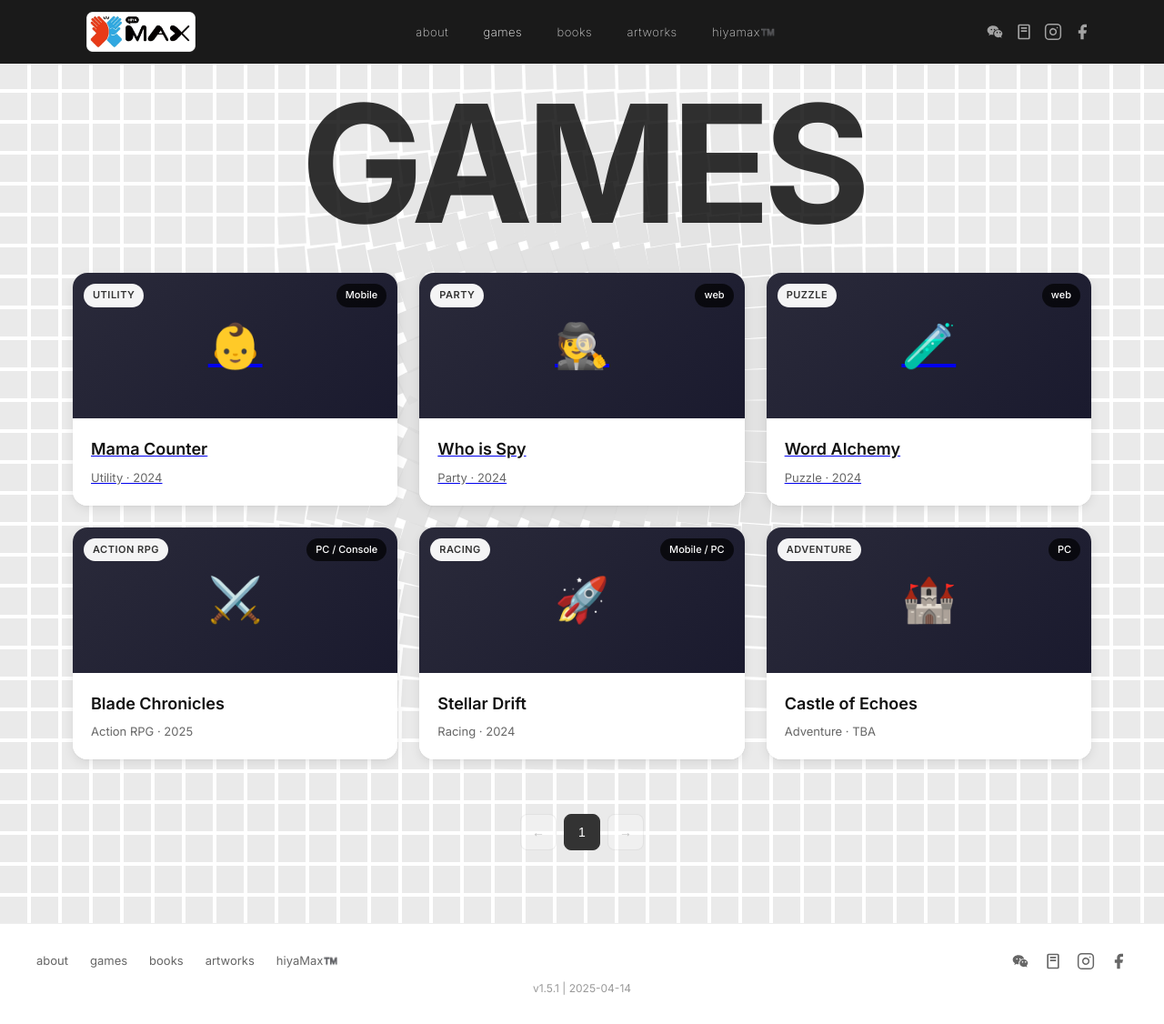
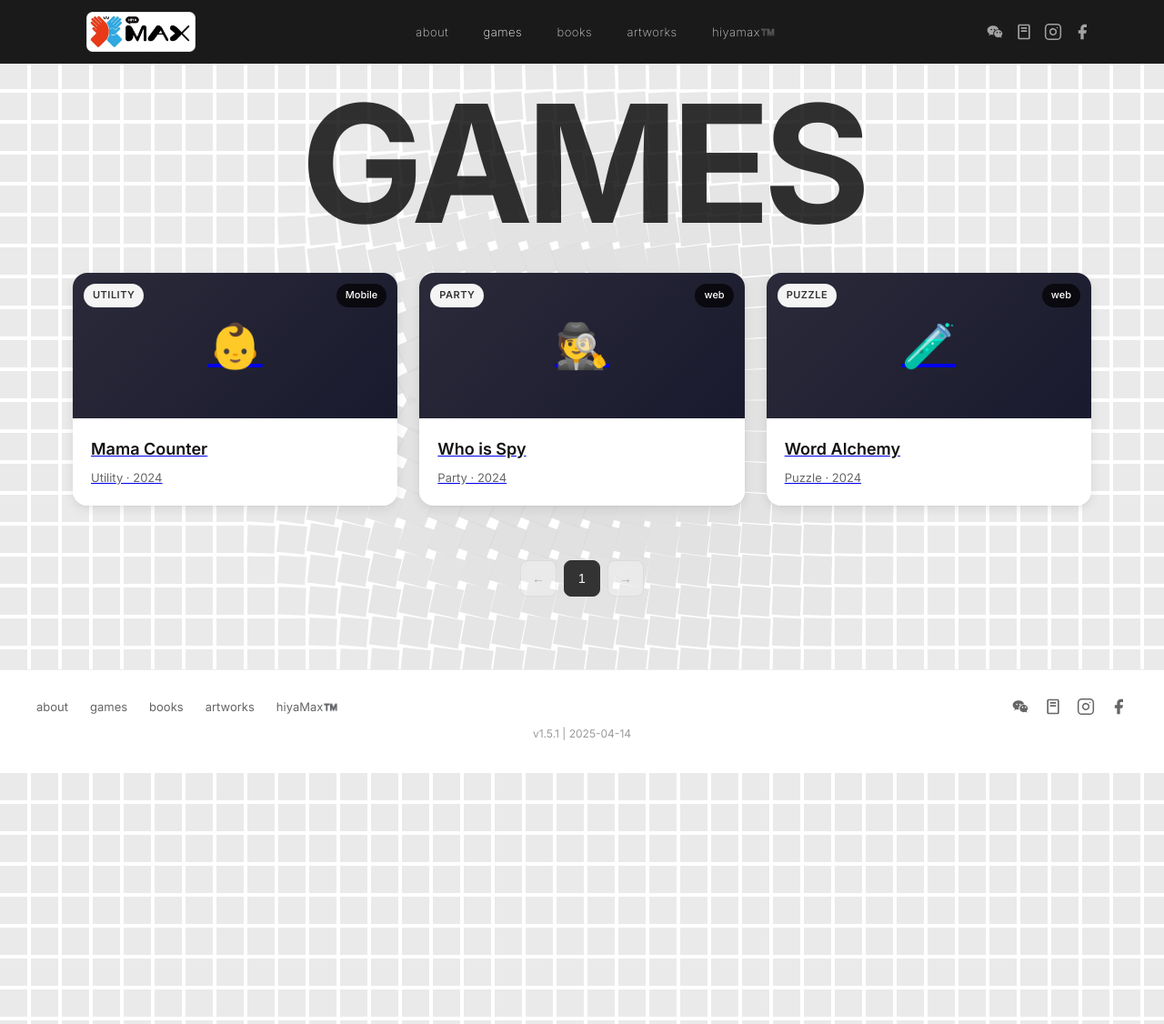
Before and after one commit to hiyaScott/hiyamax-home, a Jekyll site: the page built from games.html, in a window 1280 px wide and 1126 px high. Shown: the whole window at 91% size. Built offline with Jekyll 4.4.1, drawn with Linux system fonts in a browser that asks for light colours.

Commit message:
Test: show only 3 real games (remove placeholders)

```diff
--- a/_layouts/games-list.html
+++ b/_layouts/games-list.html
@@ -21,27 +21,6 @@ layout: default
     <div class="games-grid" id="gamesGrid">
       {% for game in site.games %}
         {% include game-card-full.html game=game %}
-      {% endfor %}
-
-      <!-- Placeholder cards (9 cards, all on page 1) -->
-      {% assign placeholders = "Blade Chronicles,Stellar Drift,Castle of Echoes,Precision Strike,Tidal Forces,Mind Maze,Inferno Protocol,Canvas Odyssey,Voltage Rush" | split: "," %}
-      {% assign emojis = "⚔️,🚀,🏰,🎯,🌊,🧩,🔥,🎨,⚡" | split: "," %}
-      {% assign categories = "Action RPG,Racing,Adventure,Shooter,Simulation,Puzzle,Survival,Creative,Arcade" | split: "," %}
-      {% assign platforms = "PC / Console,Mobile / PC,PC,Mobile,PC / Console,Mobile / PC,PC,Mobile,PC / Console" | split: "," %}
-      {% assign years = "2025,2024,TBA,2024,2025,2024,TBA,2024,2025" | split: "," %}
-
-      {% for i in (0..2) %}
-      <div class="game-card" data-page="1">
-        <div class="card-image">
-          {{ emojis[i] }}
-          <span class="type-badge">{{ categories[i] }}</span>
-          <span class="platform-badge">{{ platforms[i] }}</span>
-        </div>
-        <div class="card-content">
-          <h3 class="card-title">{{ placeholders[i] }}</h3>
-          <div class="card-meta">{{ categories[i] }} · {{ years[i] }}</div>
-        </div>
-      </div>
       {% endfor %}
     </div>
 
```
